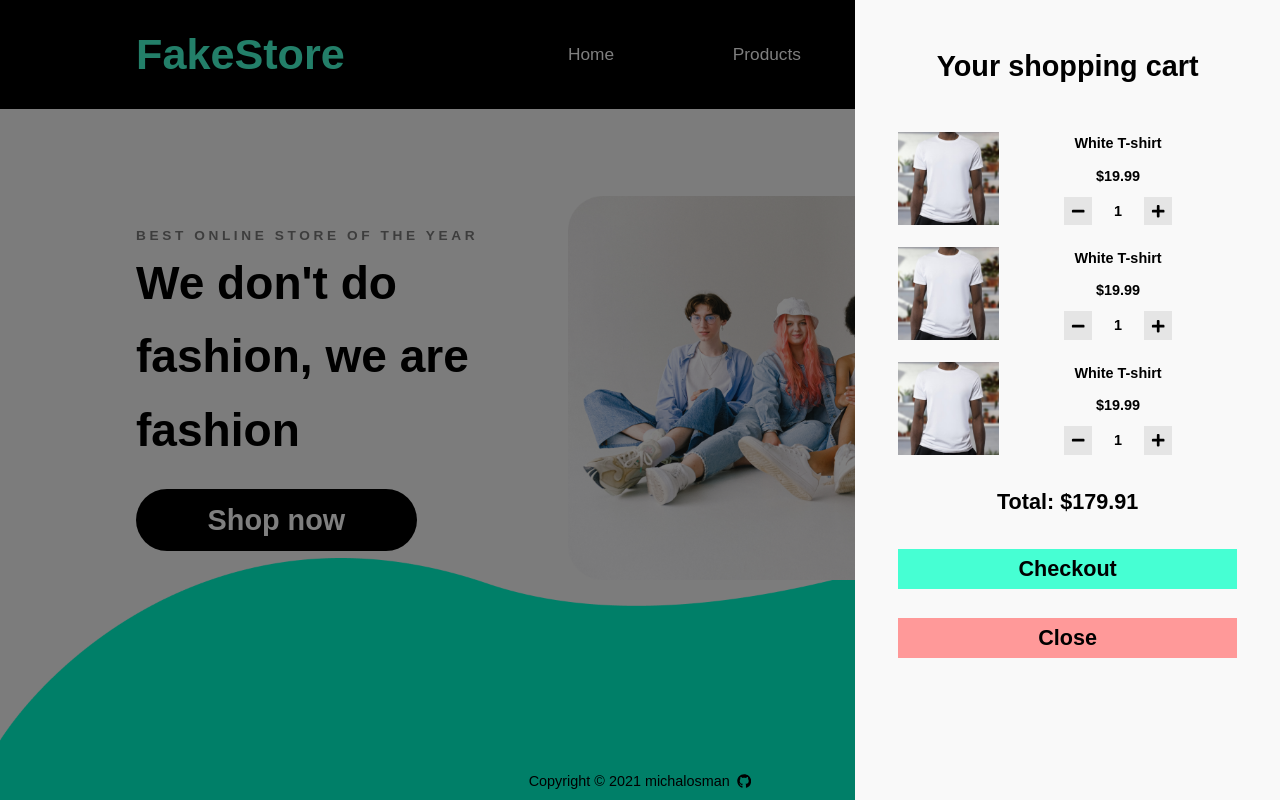
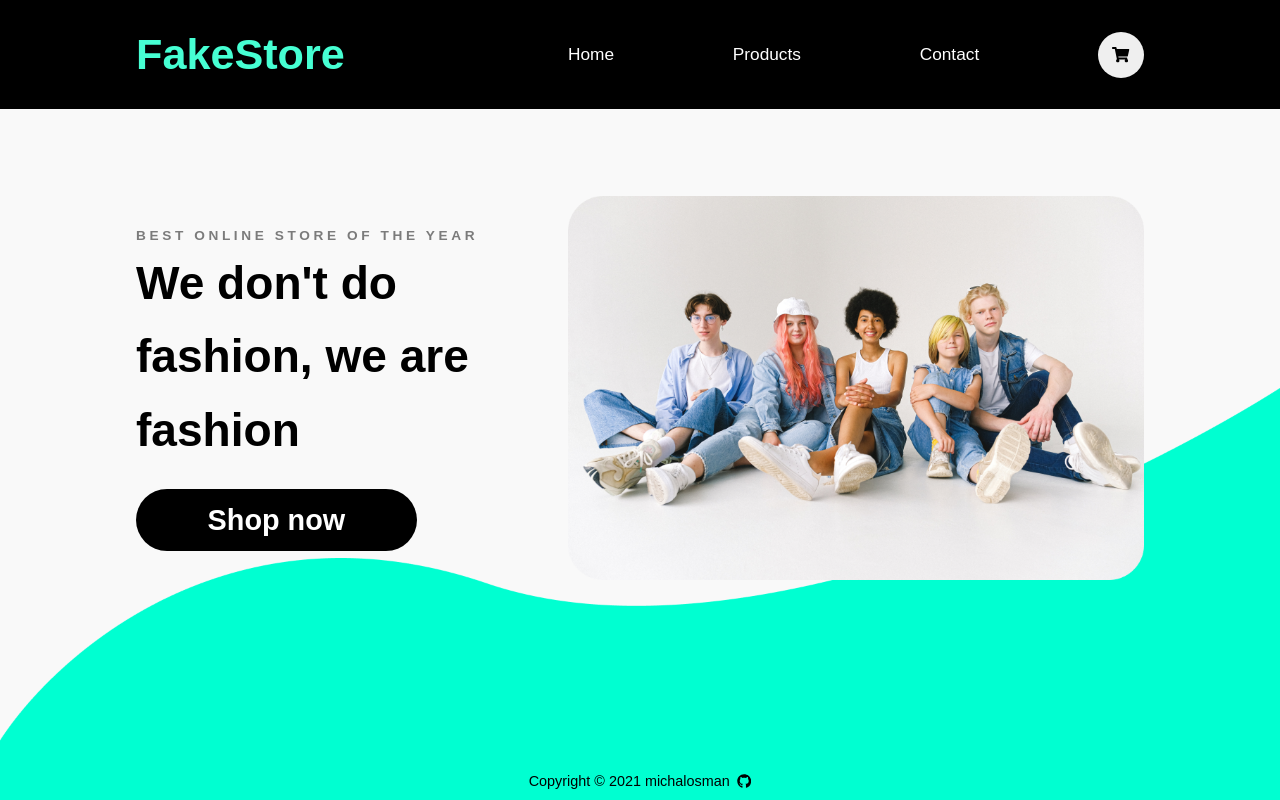
Before and after one commit to michalosman/shopping-cart, a React (Create React App) app: page / in a window 1280 px wide. Built offline with nearby package versions, Linux system fonts and the light colour scheme; the HTML template or start-up script is replaced by a standard one.

Commit message:
Refactor button

```diff
--- a/src/App.js
+++ b/src/App.js
@@ -12,7 +12,7 @@ const App = () => {
         <Main />
       </Router>
       <Footer />
-      <Cart />
+      {/* <Cart /> */}
     </div>
   )
 }
--- a/src/components/Cart/Cart.js
+++ b/src/components/Cart/Cart.js
@@ -21,8 +21,13 @@ const Cart = () => {
         <Title>Your shopping cart</Title>
         <Products>{products}</Products>
         <div>Total: $179.91</div>
-        <Button content="Checkout" type="primary" />
-        <Button content="Close" type="close" />
+        <Button
+          content="Checkout"
+          color="primary"
+          hoverEffect="color"
+          fullWidth
+        />
+        <Button content="Close" color="red" hoverEffect="color" fullWidth />
       </CartWrapper>
       <Overlay />
     </>
--- a/src/components/Cart/CartItem.js
+++ b/src/components/Cart/CartItem.js
@@ -11,9 +11,17 @@ const CartItem = ({ name, price, image }) => {
         <div>{name}</div>
         <div>{price}</div>
         <AmountChanger>
-          <Button content={<FaMinus />} type="decrement"></Button>
+          <Button
+            content={<FaMinus />}
+            color="grey"
+            hoverEffect="color"
+          ></Button>
           <div>1</div>
-          <Button content={<FaPlus />} type="increment"></Button>
+          <Button
+            content={<FaPlus />}
+            color="grey"
+            hoverEffect="color"
+          ></Button>
         </AmountChanger>
       </Details>
     </CartItemWrapper>
--- a/src/components/Header.js
+++ b/src/components/Header.js
@@ -15,7 +15,11 @@ const Header = () => {
           <NavbarLink to="/">Home</NavbarLink>
           <NavbarLink to="/products">Products</NavbarLink>
           <NavbarLink to="/contact">Contact</NavbarLink>
-          <Button content={<FaShoppingCart />}></Button>
+          <Button
+            content={<FaShoppingCart />}
+            round
+            hoverEffect="scale"
+          ></Button>
         </Navbar>
       </HeaderWrapper>
     </HeaderBackground>
--- a/src/components/elements/Button.js
+++ b/src/components/elements/Button.js
@@ -1,98 +1,136 @@
 import React from 'react'
 import styled, { css } from 'styled-components'
 
-const Button = ({ content, type }) => {
-  return <ButtonWrapper type={type}>{content}</ButtonWrapper>
+const Button = ({ content, round, fullWidth, size, color, hoverEffect }) => {
+  return (
+    <ButtonWrapper
+      round={round}
+      fullWidth={fullWidth}
+      size={size}
+      color={color}
+      hoverEffect={hoverEffect}
+    >
+      {content}
+    </ButtonWrapper>
+  )
 }
 
 const ButtonWrapper = styled.button`
   display: flex;
   align-items: center;
   justify-content: center;
+  padding: 1rem;
+  font-weight: bold;
+
+  ${({ round }) =>
+    round &&
+    css`
       padding: 2rem;
       border-radius: 50px;
+    `}
+
+  ${({ fullWidth }) =>
+    fullWidth &&
+    css`
+      width: 100%;
+    `}
+
+    ${({ size }) =>
+    size === 'big' &&
+    css`
+      width: 39rem;
+      font-size: 4rem;
+    `}
+
+  /* COLORS */
+
+  ${({ color }) =>
+    color === 'primary' &&
+    css`
+      background-color: ${({ theme }) => theme.colors.primary};
+      color: ${({ theme }) => theme.colors.dark};
+    `}
+
+    ${({ color }) =>
+    color === 'red' &&
+    css`
+      background-color: ${({ theme }) => theme.colors.red};
+      color: ${({ theme }) => theme.colors.dark};
+    `}
+
+    ${({ color }) =>
+    color === 'grey' &&
+    css`
+      background-color: ${({ theme }) => theme.colors.grey.main};
+      color: ${({ theme }) => theme.colors.dark};
+    `}
+
+    ${({ color }) =>
+    color === 'dark' &&
+    css`
+      background-color: ${({ theme }) => theme.colors.dark};
+      color: ${({ theme }) => theme.colors.light};
+    `}
+
+  /* HOVER EFFECTS */
+
+  ${({ hoverEffect }) =>
+    hoverEffect === 'scale' &&
+    css`
       transition: transform 0.15s ease-in-out;
 
       &:hover {
         transform: scale(1.1);
       }
 
-  /* PRIMARY BUTTON */
-  ${(props) =>
-    props.type === 'primary' &&
+      &:active {
+        transform: scale(1.02);
+      }
+    `}
+
+  ${({ hoverEffect }) =>
+    hoverEffect === 'color' &&
     css`
-      width: 100%;
-      padding: 1rem;
-      border-radius: 0px;
-      background-color: ${({ theme }) => theme.colors.primary};
-      color: ${({ theme }) => theme.colors.dark};
-      font-weight: bold;
       transition: background-color 0.15s ease-in-out;
 
+      ${({ color }) =>
+        color === 'primary' &&
+        css`
           &:hover {
-        background-color: #35eec2;
-        transform: scale(1);
+            background-color: ${({ theme }) => theme.colors.hover.primary};
           }
 
           &:active {
-        background-color: #24ddb1;
+            background-color: ${({ theme }) => theme.colors.active.primary};
             transition: background-color 0.05s ease-in-out;
           }
         `}
 
-  /* CLOSE BUTTON */
-  ${(props) =>
-    props.type === 'close' &&
+      ${({ color }) =>
+        color === 'red' &&
         css`
-      width: 100%;
-      padding: 1rem;
-      border-radius: 0px;
-      background-color: #ff9999;
-      color: ${({ theme }) => theme.colors.dark};
-      font-weight: bold;
-      transition: background-color 0.15s ease-in-out;
-
           &:hover {
-        background-color: #ee8888;
-        transform: scale(1);
+            background-color: ${({ theme }) => theme.colors.hover.red};
           }
 
           &:active {
-        background-color: #dd7777;
+            background-color: ${({ theme }) => theme.colors.active.red};
             transition: background-color 0.05s ease-in-out;
           }
         `}
 
-  /* BIG BUTTON */
-  ${(props) =>
-    props.type === 'big' &&
+        ${({ color }) =>
+        color === 'grey' &&
         css`
-      width: 39rem;
-      background-color: ${({ theme }) => theme.colors.dark};
-      color: ${({ theme }) => theme.colors.light};
-      font-size: 4rem;
-      font-weight: bold;
-    `}
-
-  /* AMOUNT CHANGER BUTTON */
-  ${(props) =>
-    (props.type === 'increment') | (props.type === 'decrement') &&
-    css`
-      padding: 1rem;
-      border-radius: 0px;
-      background-color: ${({ theme }) => theme.colors.grey.main};
-      color: ${({ theme }) => theme.colors.dark};
-      transition: background-color 0.15s ease-in-out;
-
           &:hover {
-        background-color: #d4d4d4;
-        transform: scale(1);
+            background-color: ${({ theme }) => theme.colors.hover.grey};
           }
 
           &:active {
-        background-color: #c3c3c3;
+            background-color: ${({ theme }) => theme.colors.active.grey};
             transition: background-color 0.05s ease-in-out;
           }
+        `}
     `}
 `
 
--- a/src/components/pages/Products/ProductCard.js
+++ b/src/components/pages/Products/ProductCard.js
@@ -8,7 +8,12 @@ const ProductCard = ({ image, name, price }) => {
       <img src={image} alt={name}></img>
       <div>{name}</div>
       <div>{price}</div>
-      <Button content="Add to cart" type="primary" />
+      <Button
+        content="Add to cart"
+        color="primary"
+        hoverEffect="color"
+        fullWidth
+      />
     </ProductCardWrapper>
   )
 }
--- a/src/theme/Theme.js
+++ b/src/theme/Theme.js
@@ -1,12 +1,23 @@
 const Theme = {
   colors: {
     primary: '#46FFD3',
+    red: '#ff9999',
     dark: '#000',
     light: '#FFF',
     grey: {
       light: '#F9F9F9',
       main: '#E5E5E5',
       dark: '#7B7B7B',
+    },
+    hover: {
+      primary: '#35eec2',
+      red: '#ee8888',
+      grey: '#d4d4d4',
+    },
+    active: {
+      primary: '#24ddb1',
+      red: '#dd7777',
+      grey: '#c3c3c3',
     },
   },
 
```
Also changed, not shown: src/components/pages/Home/Home.js (+7 -1 lines). Lines whose indentation alone changed are shown as unchanged.
